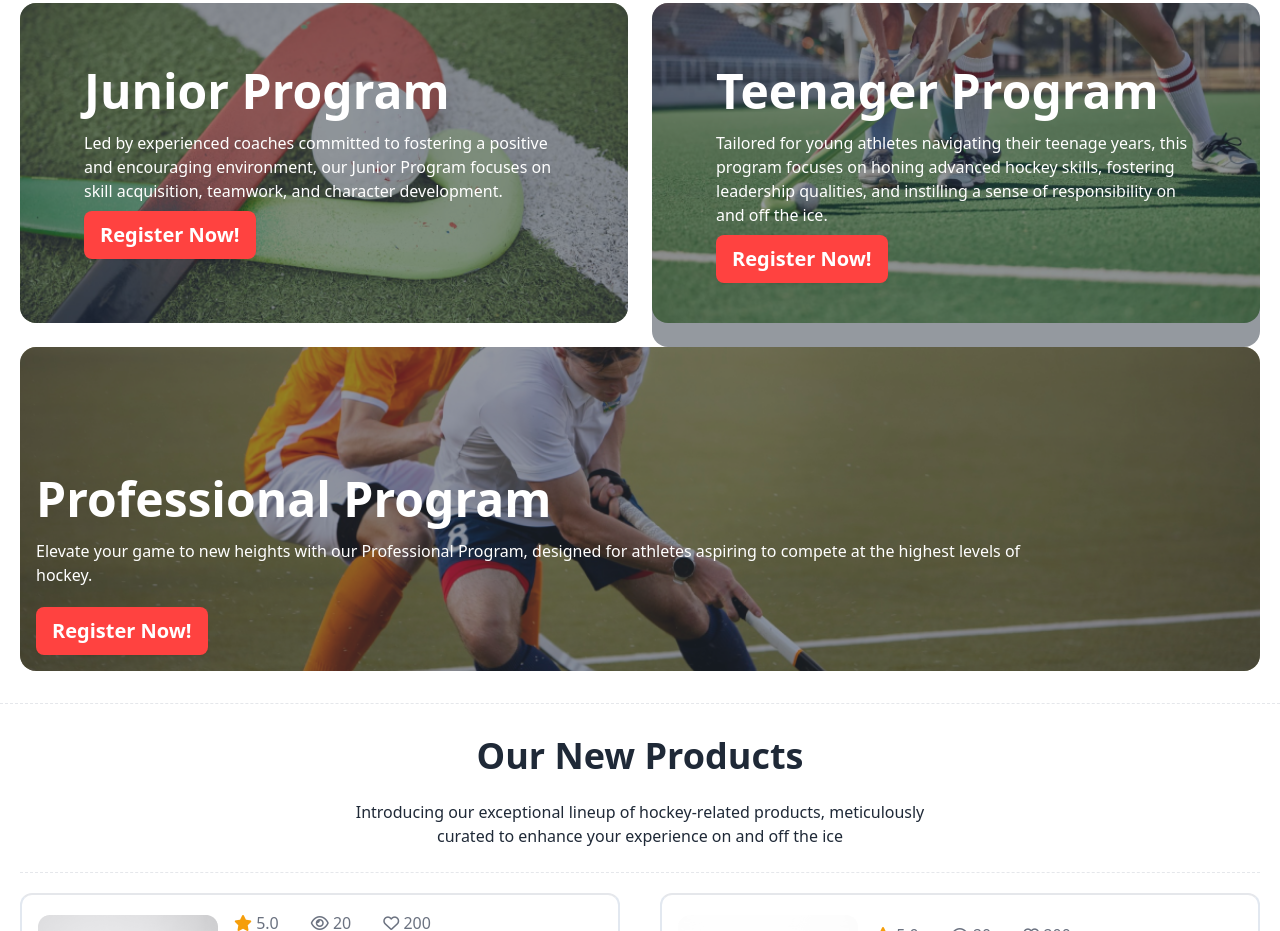
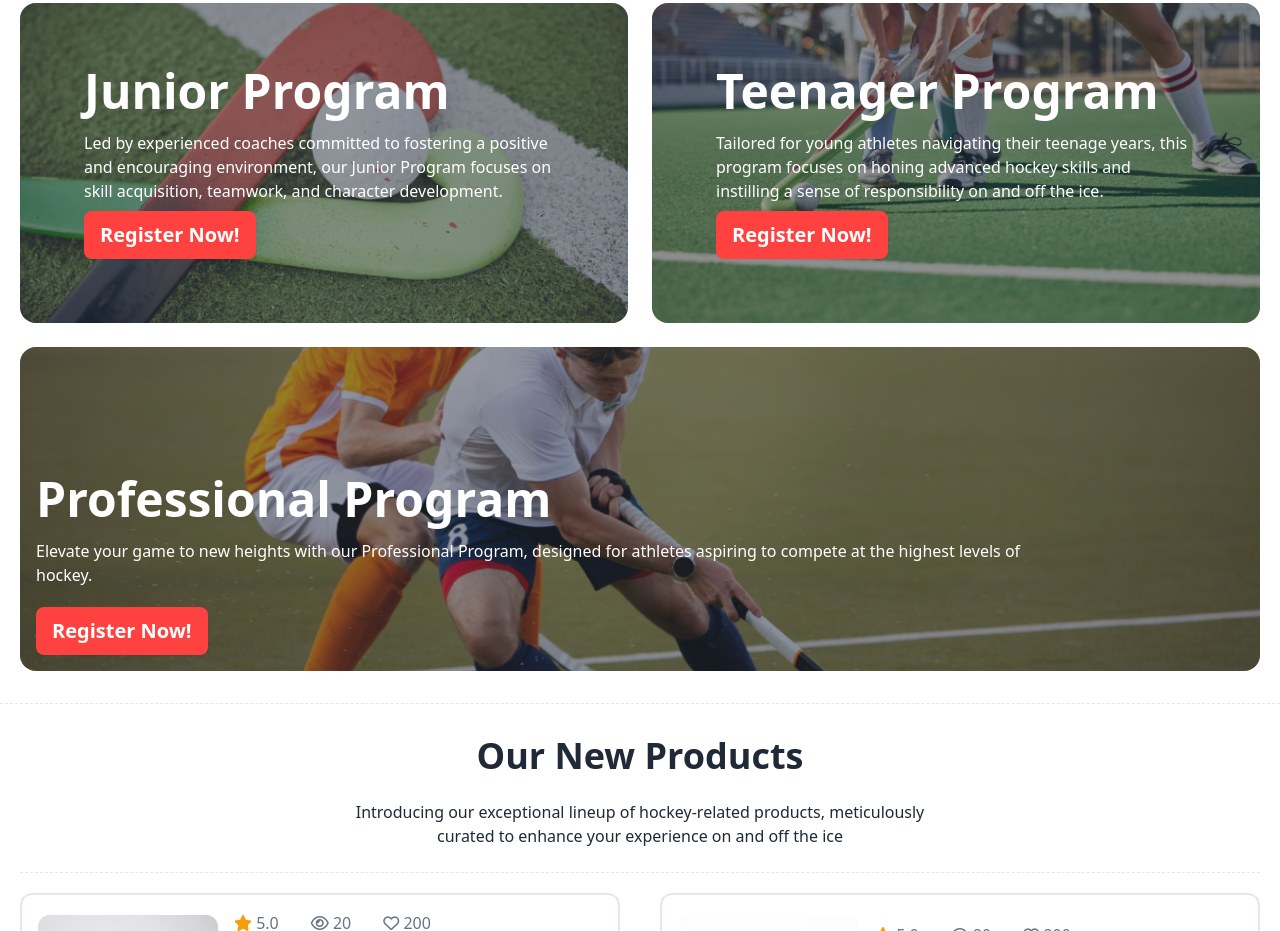
Before and after one commit to shammy46/Hockey-s_With_DaisyUI, a plain HTML site: page index.html in a window 1280 px wide. Shown: the part 1529-2460 px from the top of the page. Drawn offline with nearby package versions, Linux system fonts and the light colour scheme.

Commit message:
program styles fixed

```diff
--- a/index.html
+++ b/index.html
@@ -213,8 +213,7 @@
                             <div class="lg:p-12">
                                 <h1 class="lg:mb-4 text-5xl font-bold">Teenager Program</h1>
                                 <p class="lg:mb-2">Tailored for young athletes navigating their teenage years, this
-                                    program focuses on honing advanced hockey skills, fostering leadership qualities,
-                                    and instilling a sense of responsibility on and off the ice.</p>
+                                    program focuses on honing advanced hockey skills and instilling a sense of responsibility on and off the ice.</p>
                                 <button class="btn bg-bg-primary text-white border-none text-xl font-bold">Register
                                     Now!</button>
                             </div>
```
